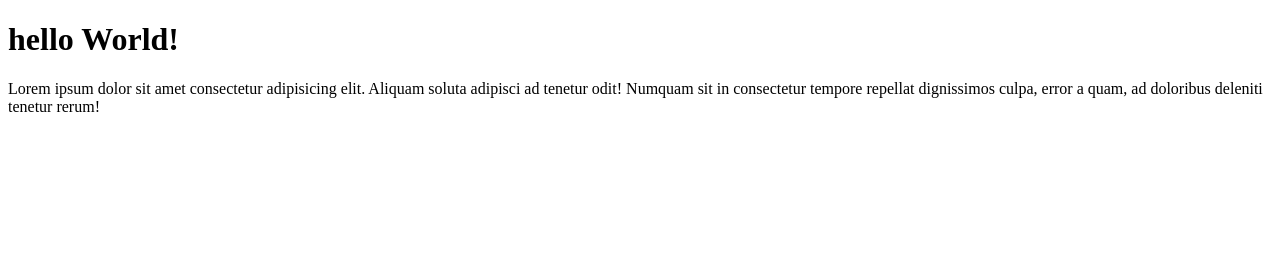
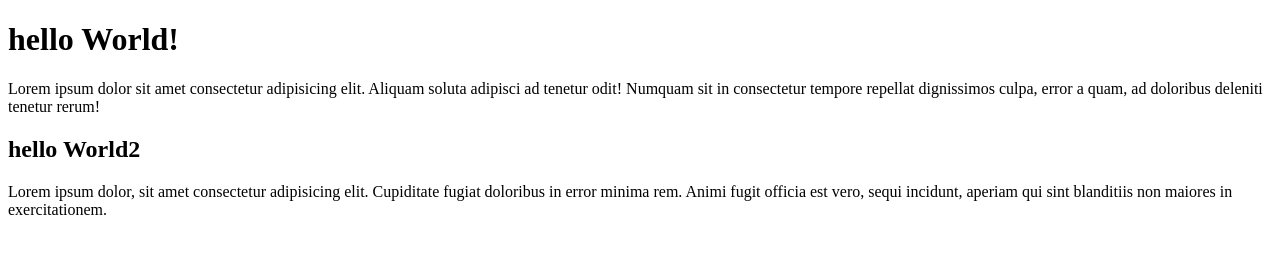
Before and after one commit to doriananimal/introGit, a plain HTML site: page index.html in a window 1280 px wide. Drawn offline with Linux system fonts and the light colour scheme.

Commit message:
Se agrego h2 y mas texto

```diff
--- a/index.html
+++ b/index.html
@@ -8,5 +8,9 @@
 <body>
     <h1>hello World!</h1>
 <p>Lorem ipsum dolor sit amet consectetur adipisicing elit. Aliquam soluta adipisci ad tenetur odit! Numquam sit in consectetur tempore repellat dignissimos culpa, error a quam, ad doloribus deleniti tenetur rerum!</p>
+<h2>hello World2 </h2>
+<p>Lorem ipsum dolor, sit amet consectetur adipisicing elit. Cupiditate fugiat doloribus in error minima rem. Animi fugit officia est vero, sequi incidunt, aperiam qui sint blanditiis non maiores in exercitationem.</p>
+
+
 </body>
 </html>
```
